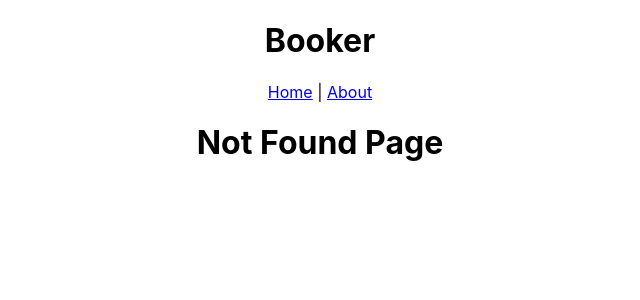
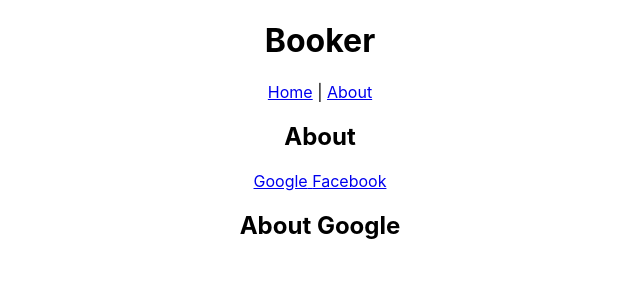
Before and after one commit to huynhquynh-dev/React-Router-v6, a React (Create React App) app: page /about/1 in a window 1280 px wide. Before the commit this address had no page. Shown: the top 300 px of the page, without its empty margins (320-960 px from the left). Built offline with nearby package versions, Linux system fonts and the light colour scheme.

Commit message:
-Add route con

```diff
--- a/src/components/About.tsx
+++ b/src/components/About.tsx
@@ -1,19 +1,15 @@
 import { abouts } from 'data/abouts'
 import React from 'react'
-import { Link } from 'react-router-dom'
+import { useParams } from 'react-router-dom'
 
 const About = () => {
+    const params = useParams<{ aboutId: string }>()
+    const about = abouts.find(e => e.id.toString() === params.aboutId)
     return (
-        <main>
-            <h2>About</h2>
-            <div>
-                <nav>
-                    {abouts.map(about => (
-                        <Link key={about.id} to={`${about.id}`} > {about.name}</Link>
-                    ))}
-                </nav>
-            </div>
-        </main >
+        <h2>
+            {about ? `About ${about?.name}` : "Not found About"}
+        </h2>
+
     )
 }
 
--- /dev/null
+++ b/src/components/Abouts.tsx
@@ -0,0 +1,21 @@
+import { abouts } from 'data/abouts'
+import React from 'react'
+import { Link, Outlet } from 'react-router-dom'
+
+const Abouts = () => {
+    return (
+        <main>
+            <h2>About</h2>
+            <div>
+                <nav>
+                    {abouts.map(about => (
+                        <Link key={about.id} to={`${about.id}`} > {about.name}</Link>
+                    ))}
+                </nav>
+            </div>
+            <Outlet />
+        </main >
+    )
+}
+
+export default Abouts
--- a/src/index.tsx
+++ b/src/index.tsx
@@ -3,10 +3,11 @@ import ReactDOM from 'react-dom';
 import { BrowserRouter, Route, Routes } from 'react-router-dom';
 import reportWebVitals from 'reportWebVitals';
 import App from './App';
-import About from './components/About';
+import Abouts from './components/Abouts';
 import Home from './components/Home';
 import NotFound from './components/NotFound';
 import './index.css';
+import About from './components/About';
 
 ReactDOM.render(
   <React.StrictMode>
@@ -14,7 +15,10 @@ ReactDOM.render(
       <Routes>
         <Route path="/" element={<App />}>
           <Route path="home" element={<Home />} />
-          <Route path="about" element={<About />} />
+          <Route path="about" element={<Abouts />}>
+            <Route index element={<><h2>Please select about</h2></>} />
+            <Route path=":aboutId" element={<About />} />
+          </Route>
           <Route path="*" element={<NotFound />} />
         </Route>
       </Routes>
```
